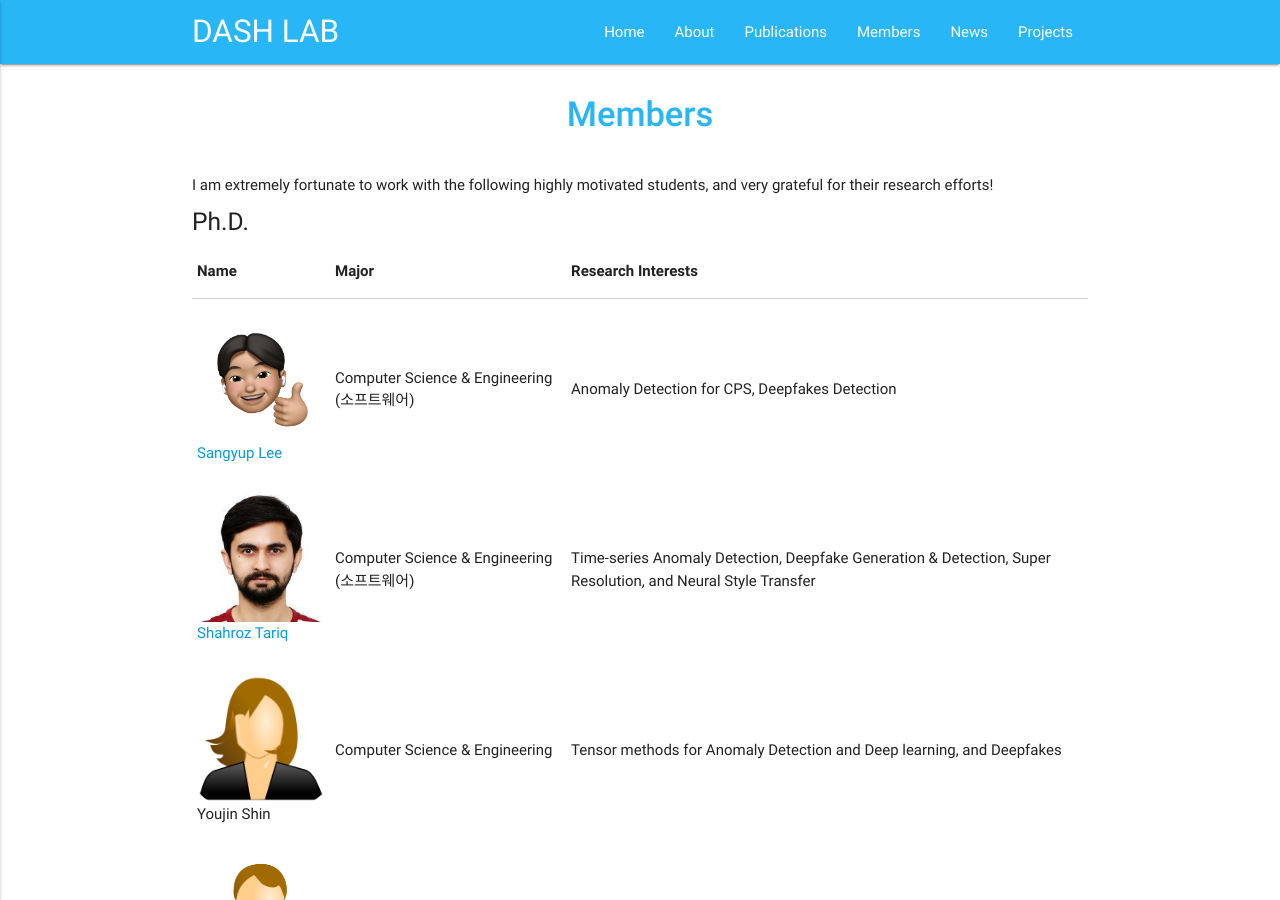
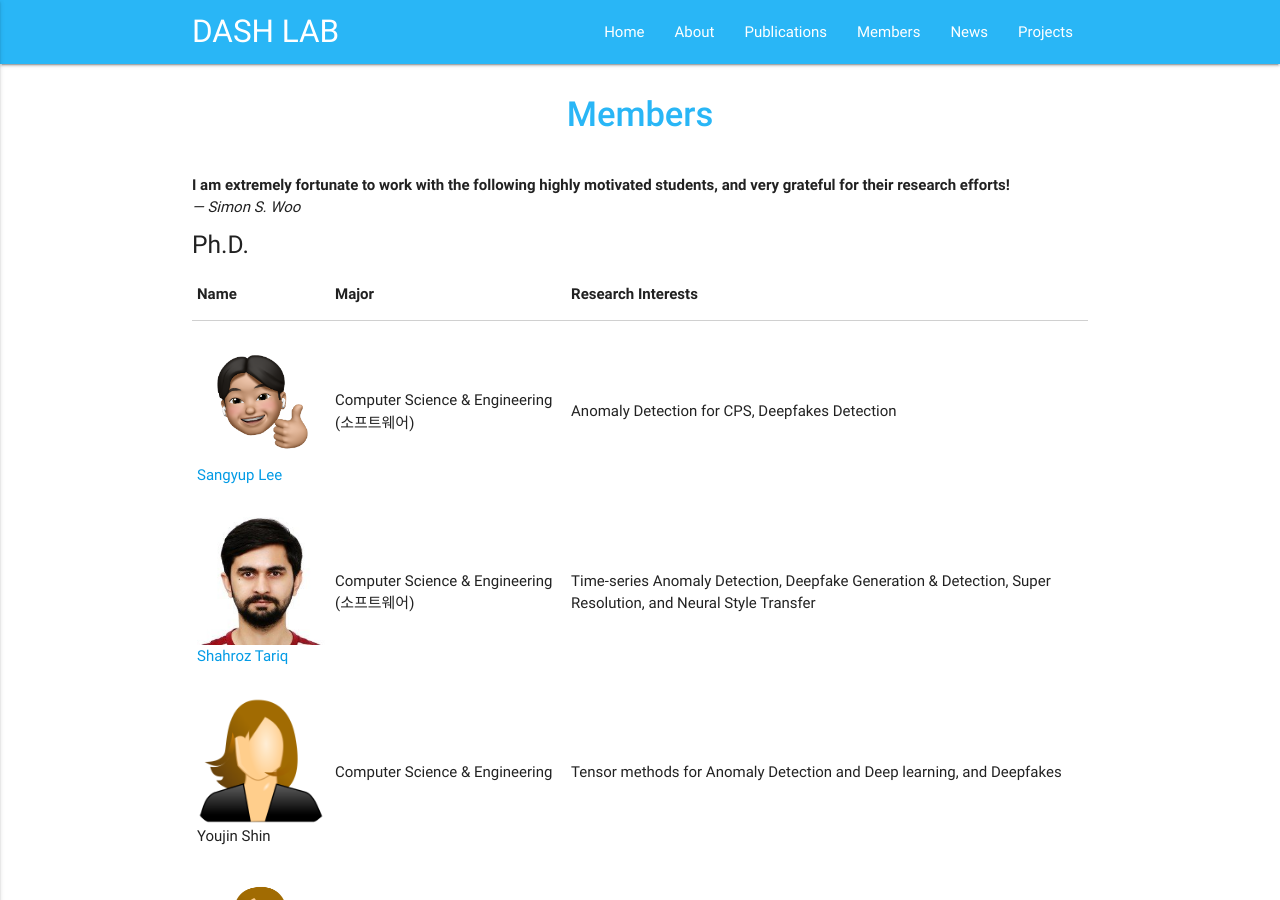
Before and after one commit to Yurim990507/DASH-Lab.github.io, a Jekyll site: the page built from example3.md, in a window 1280 px wide and 900 px high. Built offline with Jekyll 4.4.1, drawn with Linux system fonts in a browser that asks for light colours.

Commit message:
Update example3.md

```diff
--- a/example3.md
+++ b/example3.md
@@ -7,7 +7,7 @@ permalink: /Members/
 <h1 class="page-title">{{ page.title | escape }}</h1>
 
 <div class="section">
-    I am extremely fortunate to work with the following highly motivated students, and very grateful for their research efforts!<br>
+    <b>I am extremely fortunate to work with the following highly motivated students, and very grateful for their research efforts!</b><br> <i>— Simon S. Woo</i><br>
     <h5>Ph.D.</h5>
     <div class="row">
           <div class="col s12">
```
